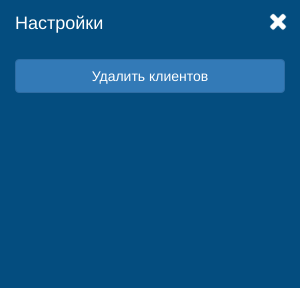
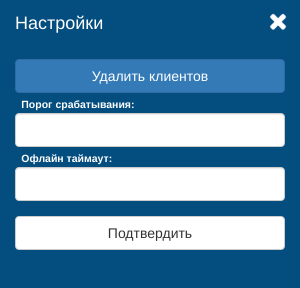
Before and after one commit to dehimer/jumperserver, an Electron app: page app/settings.html in a window 300 px wide. Drawn offline with Linux system fonts and the light colour scheme; no server answers.

Commit message:
params in settings window and close settings window when closed main

```diff
--- a/app/css/settings.css
+++ b/app/css/settings.css
@@ -23,6 +23,7 @@ input {
     padding: 10px;
 }
 
+#accept-params,
 #reset-clients{
     margin-top: 15px;
     width: 100%;
--- a/app/settings.html
+++ b/app/settings.html
@@ -12,10 +12,15 @@
     <div class="row">
         <div class="col-xs-12">
             <h4>Наcтройки</h4>
+            <button type="button" id="reset-clients" class="btn btn-primary btn-md">Удалить клиентов</button>
+            <br>
+            <div class="label">Порог срабатывания:</div>
+            <input type="text" class="form-control input input-trigger-level">
 
-            <!-- <p> -->
-                <button type="button" id="reset-clients" class="btn btn-primary btn-md">Удалить клиентов</button>
-            <!-- </p> -->
+            <div class="label">Офлайн таймаут:</div>
+            <input type="text" class="form-control input offline-timeout">
+
+            <button type="submit" id="accept-params" class="btn btn-default btn-md">Подтвердить</button>
         </div>
     </div>
 </div>
```
Also changed, not shown: main.js (+9 -2 lines).
